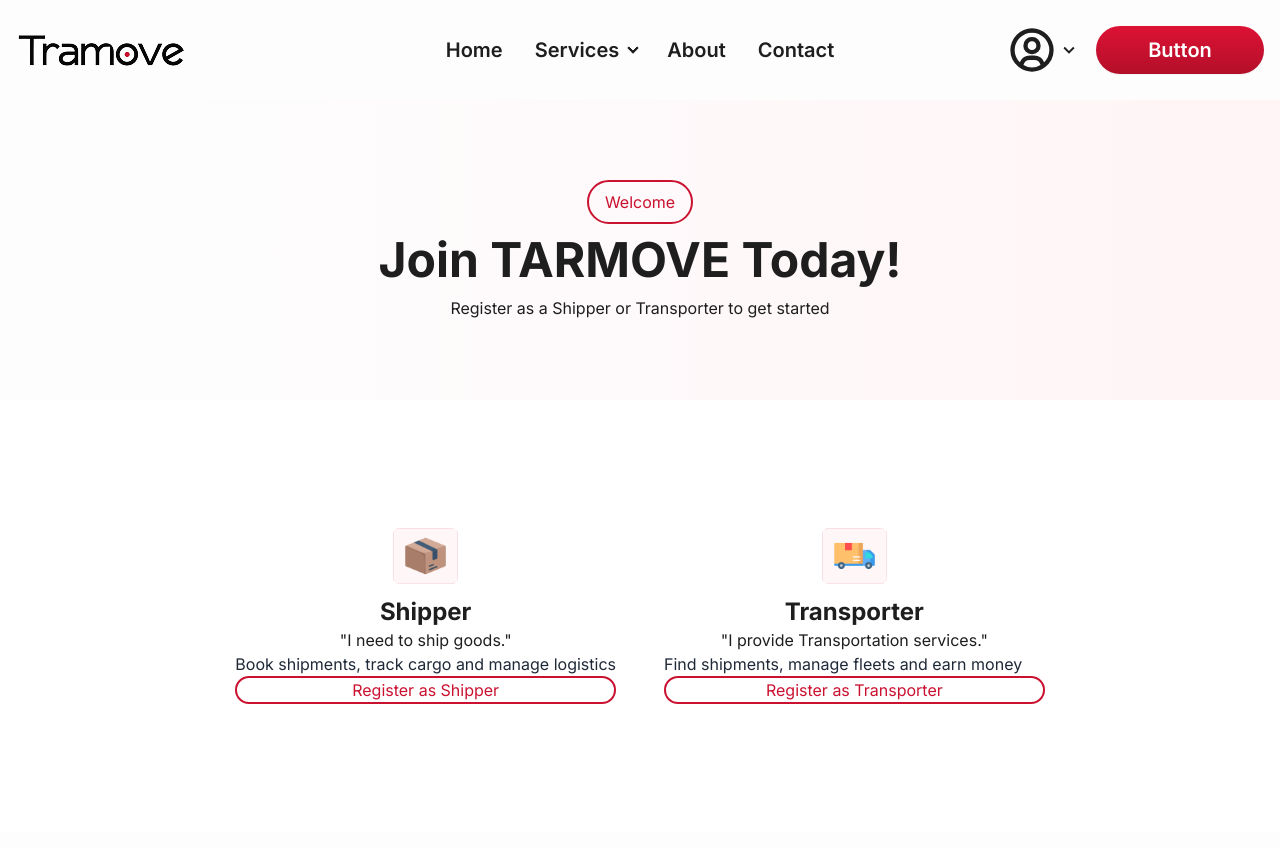
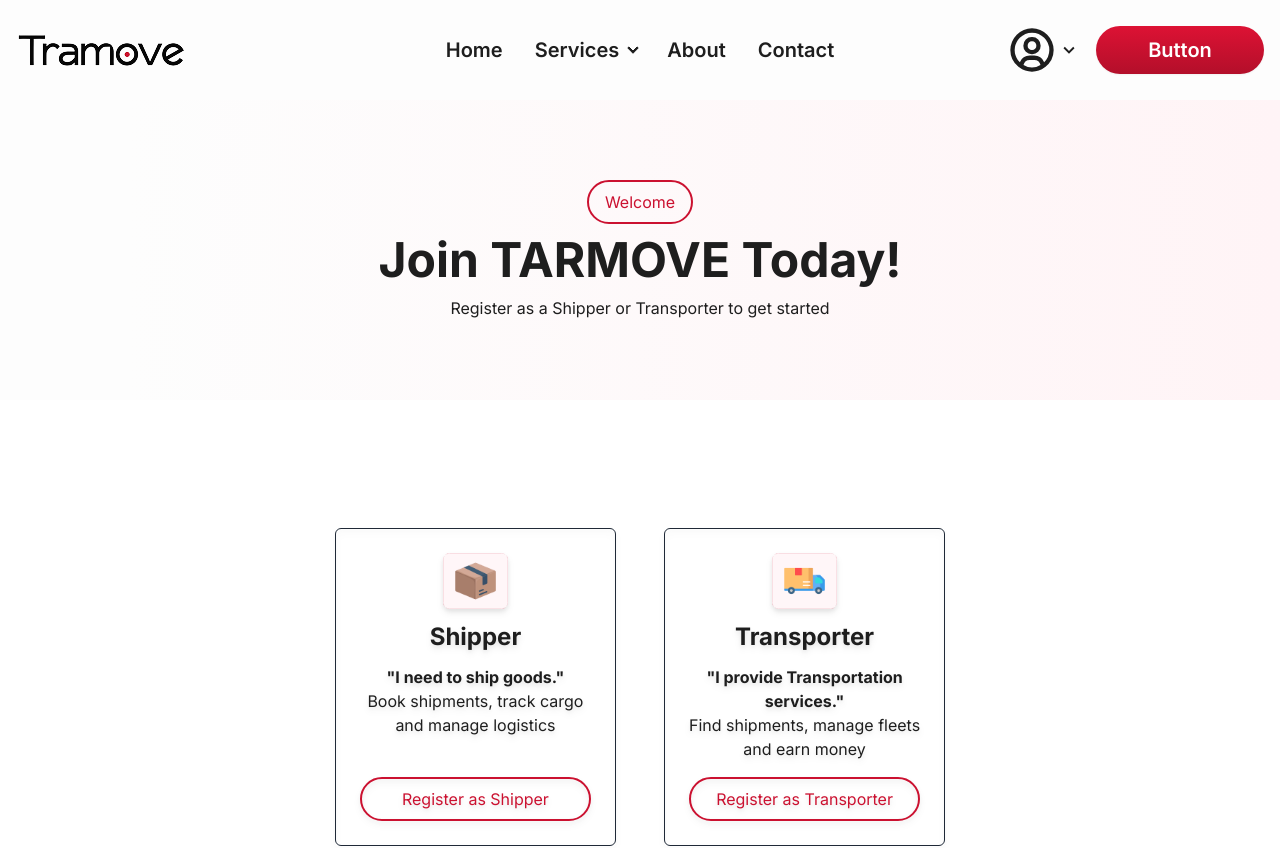
Before and after one commit to aetech24/Tarmove, a Next.js app in the folder tarmove/: page /getStarted in a window 1280 px wide. Shown: the top 848 px of the page. Built offline with nearby package versions, Linux system fonts and the light colour scheme.

Commit message:
Get started page done

```diff
--- a/tarmove/app/(root)/getStarted/page.tsx
+++ b/tarmove/app/(root)/getStarted/page.tsx
@@ -22,23 +22,26 @@ export default function GetStartedPage() {
             <div className='mt-8 mb-8'>
                 <div className="flex justify-center">
                     <div className="grid grid-cols-2 justify-center gap-8 lg:gap-12 px-4 sm:px-6 py-12">
-                        <div>
+                        <div className="border border-solid rounded-md p-6 drop-shadow-md">
                             <div className='flex justify-center'> <Image src="/assets/Shipper_Icon.png" width={65} height={65} alt="ShipperIcon" /></div>
                             <div className='flex justify-center text-2xl text-black font-bold mt-3'>
                                Shipper
                             </div>
-                            <div className='flex justify-center text-black'>"I need to ship goods."</div>
-                            <div>Book shipments, track cargo and manage logistics</div>
-                            <Link href={'/registerasShipper'}><div className='text-redText border-2 border-solid rounded-full'><div className='flex justify-center'>Register as Shipper</div></div></Link>
+                            <div className='flex justify-center text-black mt-3 font-bold'>"I need to ship goods."</div>
+                            <div className='flex justify-center text-black'>Book shipments, track cargo</div>
+                            <div className='flex justify-center text-black mb-10'>and manage logistics</div>
+                            <Link href={'/registerasShipper'}><div className='text-redText border-2 border-solid rounded-full'><div className='flex justify-center pt-2 pb-2'>Register as Shipper</div></div></Link>
                         </div>
-                        <div>
+                        <div className="border border-solid rounded-md p-6 drop-shadow-md">
                             <div className='flex justify-center'> <Image src="/assets/Transporter_Icon.png" width={65} height={65} alt="TransporterIcon" /></div>
                             <div className='flex justify-center text-2xl text-black font-bold mt-3'>
                                Transporter
                             </div>
-                            <div className='flex justify-center text-black'>"I provide Transportation services."</div>
-                            <div>Find shipments, manage fleets and earn money</div>
-                            <Link href={'/registerasTransporter'}><div className='text-redText border-2 border-solid rounded-full'><div className='flex justify-center'>Register as Transporter</div></div></Link>
+                            <div className='flex justify-center text-black mt-3 font-bold'>"I provide Transportation</div>
+                            <div className='flex justify-center text-black font-bold'>services."</div>
+                            <div className='flex justify-center text-black'>Find shipments, manage fleets</div>
+                            <div className='flex justify-center mb-4 text-black'>and earn money</div>
+                            <Link href={'/registerasTransporter'}><div className='text-redText border-2 border-solid rounded-full pt-2 pb-2'><div className='flex justify-center'>Register as Transporter</div></div></Link>
                         </div>
                     </div>
                 </div>
```
